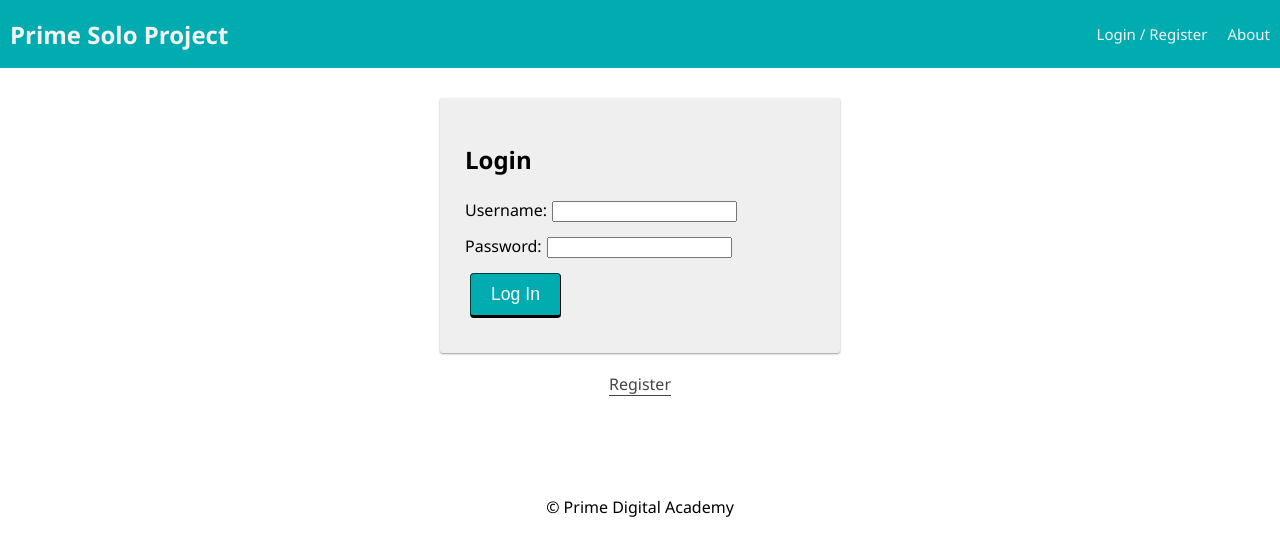
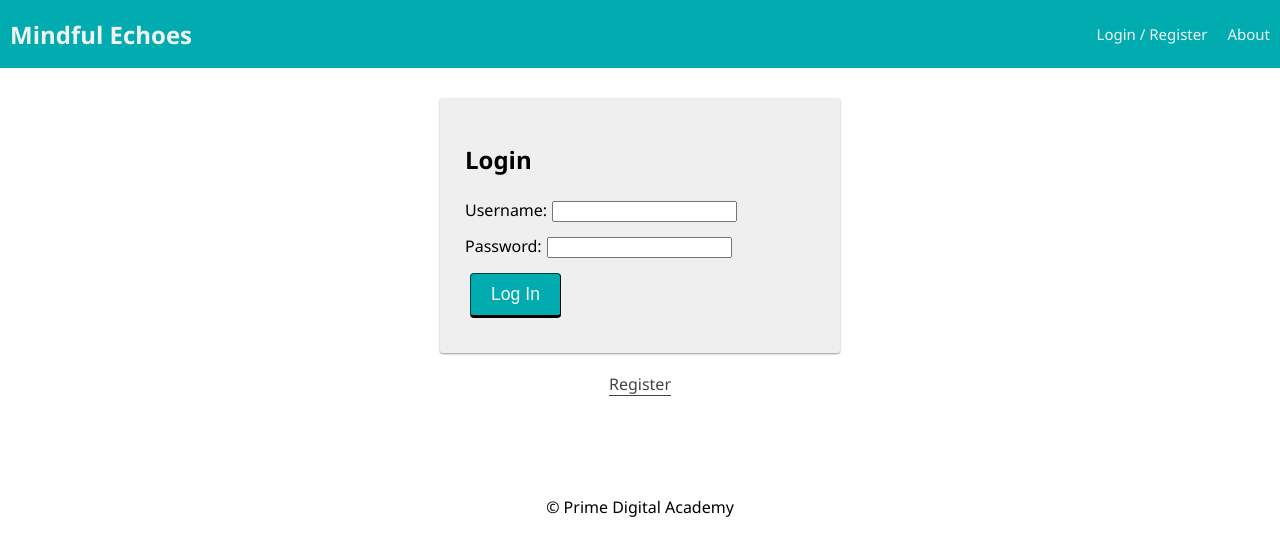
Before and after one commit to sharifaabdirizak/mindful_echoes, a React (Create React App) app: page /#/login in a window 1280 px wide. Shown: the top 556 px of the page. Built offline with nearby package versions, Linux system fonts and the light colour scheme; no server answers.

Commit message:
aded application overview on the about.jsx and changed title in the nav.jsx

```diff
--- a/src/components/AboutPage/AboutPage.jsx
+++ b/src/components/AboutPage/AboutPage.jsx
@@ -9,7 +9,7 @@ function AboutPage() {
   return (
     <div className="container">
       <div>
-        <p>This about page is for anyone to read!</p>
+        <p>Imagine having a personal coach in your pocket, ready to help boost your motivation and confidence throughout the day. Mindful echos gives users a dose of positivity, designated to shape their mindset and improve overall happiness. Mindful echos provides daily uplifting affirmations, personalized goal journaling and sets the users on a path to success to positivity.</p>
       </div>
     </div>
   );
--- a/src/components/Nav/Nav.jsx
+++ b/src/components/Nav/Nav.jsx
@@ -10,7 +10,7 @@ function Nav() {
   return (
     <div className="nav">
       <Link to="/home">
-        <h2 className="nav-title">Prime Solo Project</h2>
+        <h2 className="nav-title">Mindful Echoes</h2>
       </Link>
       <div>
         {/* If no user is logged in, show these links */}
--- a/src/components/PreviousEntries/PreviousEntries.jsx
+++ b/src/components/PreviousEntries/PreviousEntries.jsx
@@ -32,7 +32,6 @@ function PreviousEntries() {
         type: "SAGA/FETCH_PREVIOUS_ENTRIES",
       });
   }
-
     return (
         <>
         <h1>Previous Entries</h1>
```
